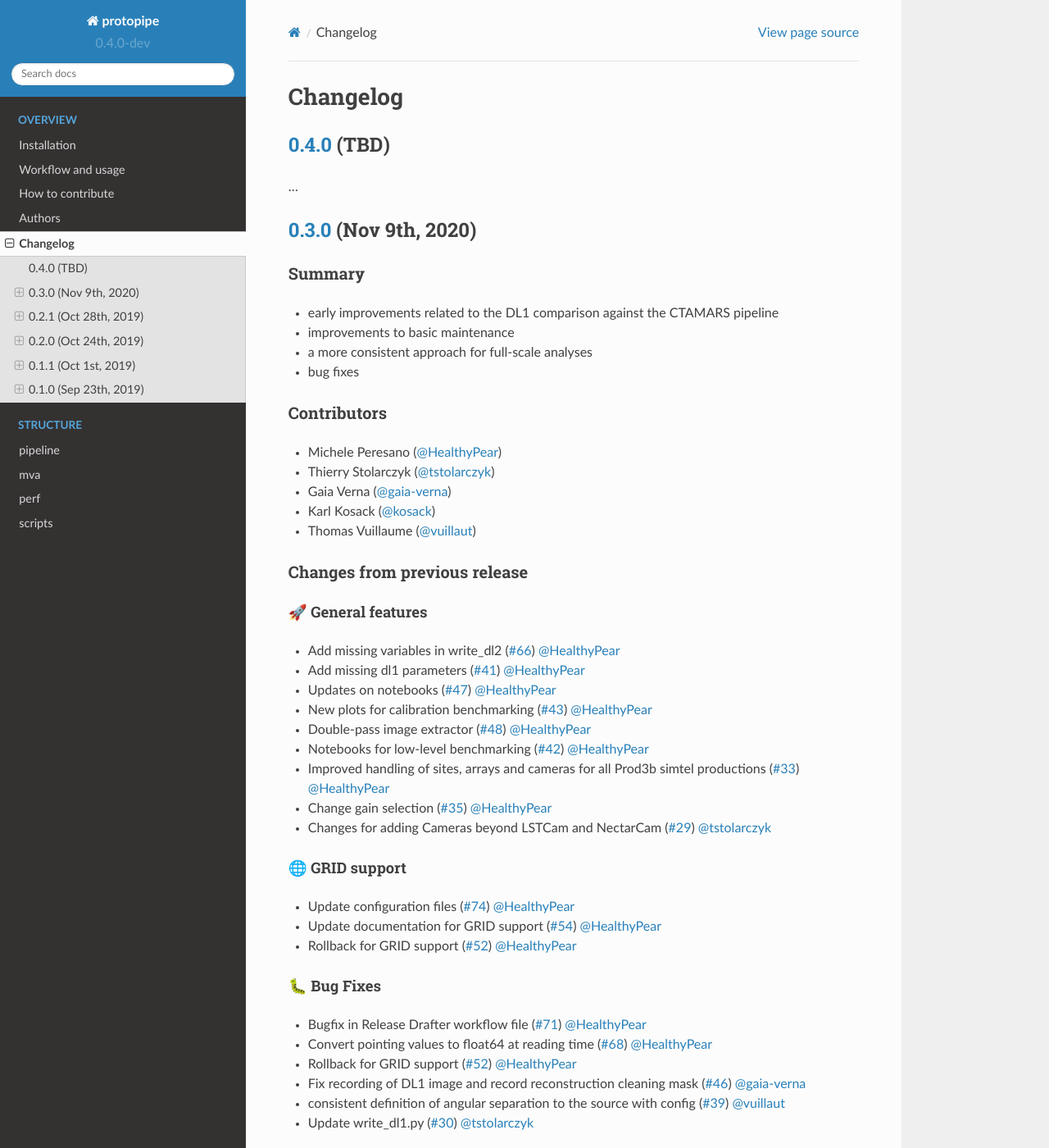
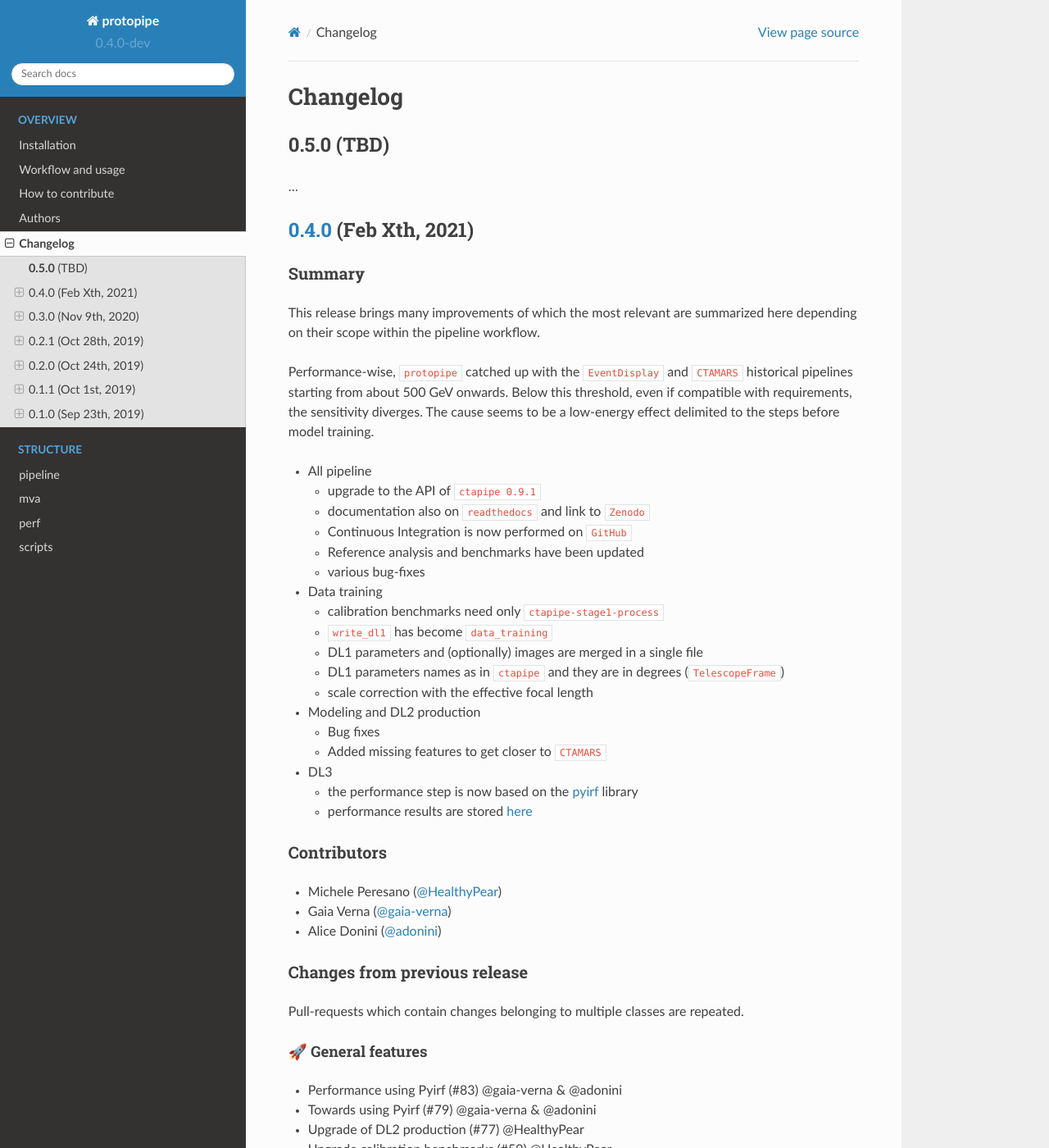
Before and after one commit to cta-observatory/protopipe, a Sphinx documentation site: the page built from docs/CHANGELOG.rst, in a window 1280 px wide and 1400 px high. Shown: the whole window at 82% size. Built offline with Sphinx 7.4.7 and the Read the Docs theme 2.0.0, drawn with Linux system fonts in a browser that asks for light colours; pages that are not in the unit, such as notebooks, are missing from menus; some of the changed text lies outside the part shown.

Commit message:
Final update to README and CHANGELOG

```diff
--- a/README.rst
+++ b/README.rst
@@ -34,7 +34,7 @@ Citing this software
 If you use a released version of this software for a publication,
 please cite it by using the corresponding DOI.
 
-Please, check the development version of this file for the very latest links.
+Please, check the development version of this file for up-to-date links.
 
 - v0.3.0 : |doilatest|
 - v0.4.0 : TBD
--- a/docs/CHANGELOG.rst
+++ b/docs/CHANGELOG.rst
@@ -5,16 +5,100 @@
 .. _@kosack: https://github.com/kosack
 .. _@tstolarczyk: https://github.com/tstolarczyk
 .. _@vuillaut: https://github.com/vuillaut
+.. _@adonini: https://github.com/adonini
 
 Changelog
 =========
 
+.. _protopipe_0p5_release:
+
+**0.5.0** (TBD)
+---------------
+
+. . .
+
 .. _protopipe_0p4_release:
 
-`0.4.0 <https://github.com/cta-observatory/protopipe/releases/tag/v0.4.0>`__ (TBD)
-----------------------------------------------------------------------------------
+`0.4.0 <https://github.com/cta-observatory/protopipe/releases/tag/v0.4.0>`__ (Feb Xth, 2021)
+--------------------------------------------------------------------------------------------
 
-. . .
+Summary
++++++++
+
+This release brings many improvements of which the most relevant are summarized
+here depending on their scope within the pipeline workflow.
+
+Performance-wise, ``protopipe`` catched up with the ``EventDisplay`` and ``CTAMARS``
+historical pipelines starting from about 500 GeV onwards.
+Below this threshold, even if compatible with requirements, the sensitivity
+diverges. The cause seems to be a low-energy effect delimited to
+the steps before model training.
+
+- All pipeline
+
+  - upgrade to the API of ``ctapipe 0.9.1``
+  - documentation also on ``readthedocs`` and link to ``Zenodo``
+  - Continuous Integration is now performed on ``GitHub``
+  - Reference analysis and benchmarks have been updated
+  - various bug-fixes
+
+- Data training
+
+  - calibration benchmarks need only ``ctapipe-stage1-process``
+  - ``write_dl1`` has become ``data_training``
+  - DL1 parameters and (optionally) images are merged in a single file
+  - DL1 parameters names as in ``ctapipe`` and they are in degrees (``TelescopeFrame``)
+  - scale correction with the effective focal length
+
+- Modeling and DL2 production
+
+  - Bug fixes
+  - Added missing features to get closer to ``CTAMARS``
+
+- DL3
+
+  - the performance step is now based on the `pyirf <https://cta-observatory.github.io/pyirf/>`_ library
+  - performance results are stored `here <https://forge.in2p3.fr/projects/benchmarks-reference-analysis/wiki/Protopipe_performance_data>`_
+
+Contributors
+++++++++++++
+
+- Michele Peresano (`@HealthyPear`_)
+- Gaia Verna (`@gaia-verna`_)
+- Alice Donini (`@adonini`_)
+
+Changes from previous release
++++++++++++++++++++++++++++++
+
+Pull-requests which contain changes belonging to multiple classes are repeated.
+
+🚀 General features
+^^^^^^^^^^^^^^^^^^^
+
+- Performance using Pyirf (#83) @gaia-verna & @adonini
+- Towards using Pyirf (#79) @gaia-verna & @adonini
+- Upgrade of DL2 production (#77) @HealthyPear
+- Upgrade calibration benchmarks (#59) @HealthyPear
+- Upgrade of data training (#58) @HealthyPear
+
+🐛 Bug Fixes
+^^^^^^^^^^^^
+
+- Fix calibration benchmarking settings (#100) @HealthyPear
+- Fix plot of simulated signal and noise of 2nd pass image extraction (#99) @HealthyPear
+- Upgrade of DL2 production (#77) @HealthyPear
+- Upgrade of data training (#58) @HealthyPear
+
+🧰 Maintenance
+^^^^^^^^^^^^^^
+
+- Use mamba to create virtual enviroment for the CI (#101) @HealthyPear
+- Upgrade all other notebooks and their docs version (#76) @HealthyPear
+- Upgrade calibration benchmarks (#59) @HealthyPear
+- Upgrade of data training (#58) @HealthyPear
+- Enable CI from GitHub actions (#84) @HealthyPear
+- Update documentation + general maintenance (#62) @HealthyPear
+
 
 .. _protopipe_0p3_release:
 
```
